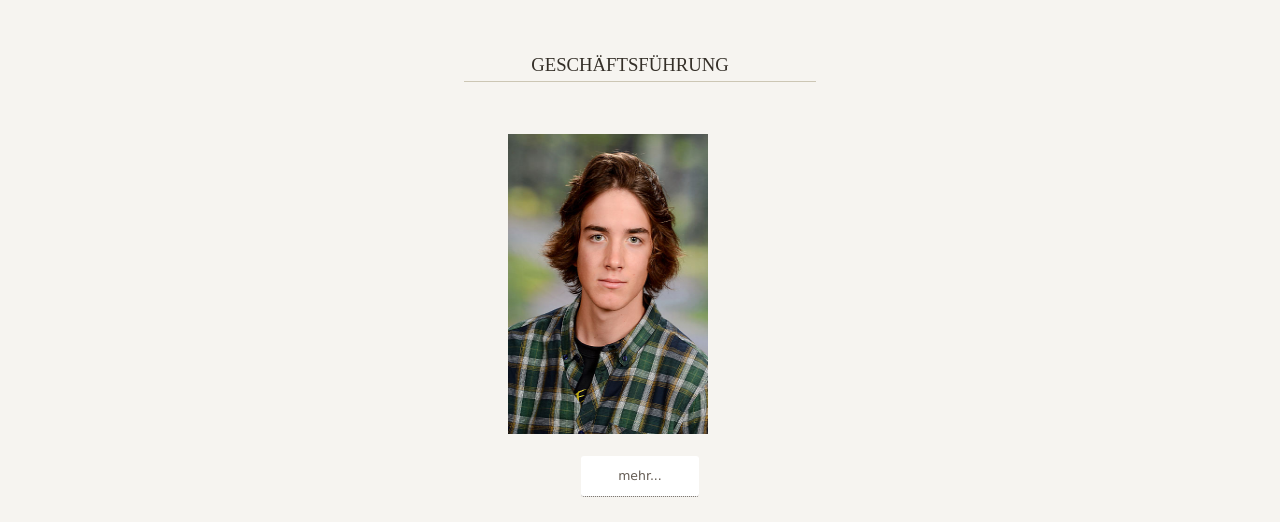
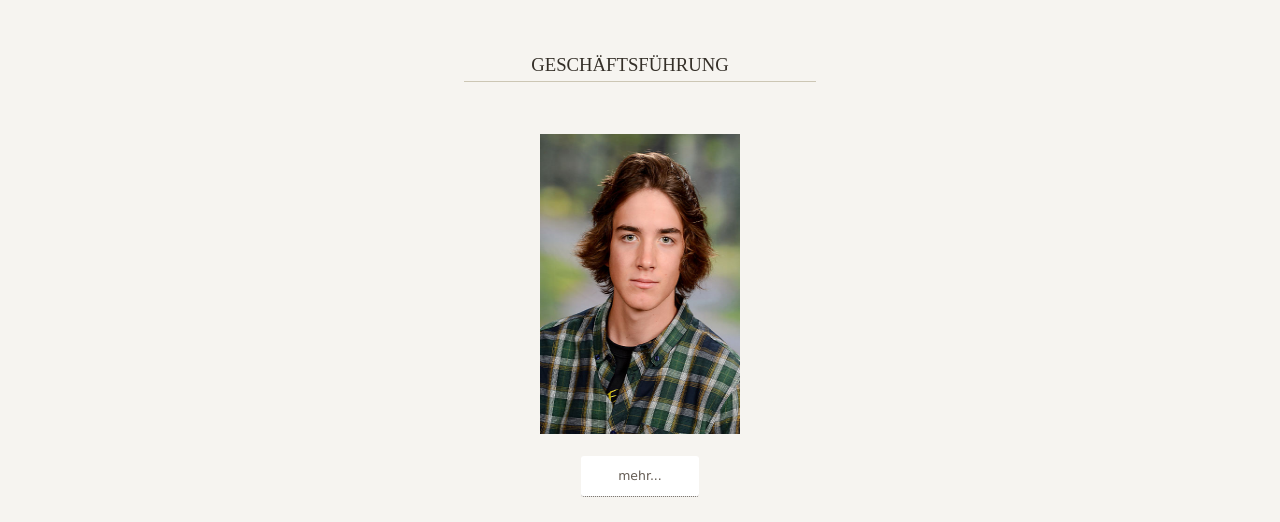
Before and after one commit to KIMIAGmbH/KIMIA, a plain HTML site: page UnserTeam.html in a window 1280 px wide. Shown: the part 247-769 px from the top of the page. Drawn offline with Linux system fonts and the light colour scheme.

Commit message:
Add files via upload

```diff
--- a/UnserTeam.html
+++ b/UnserTeam.html
@@ -53,7 +53,7 @@
 	</tr>
 	<tr>
 		<td width="200" align="center"></td>
-		<td width="200" align="center"><figure><img align="center" src="images/Tritscher_Nicolas.jpg" width="200" height="300"/></figure></td>
+		<td style="text-align:center" width="200"><figure><img src="images/Tritscher_Nicolas.jpg" width="200" height="300"/></figure></td>
 		<td width="200" align="center"></td>
 	</tr>
 	<tr>
```
